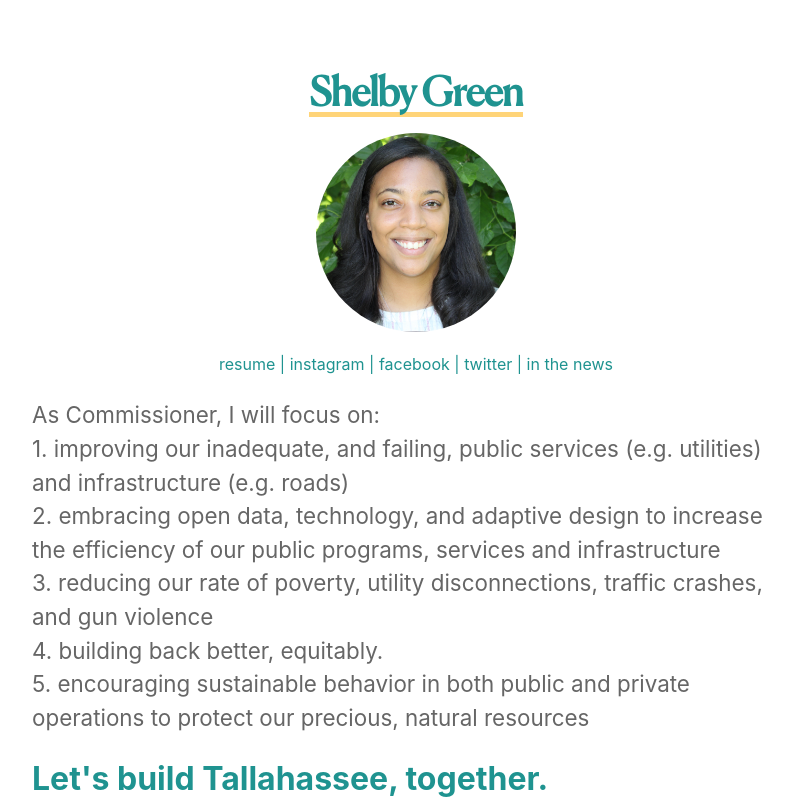
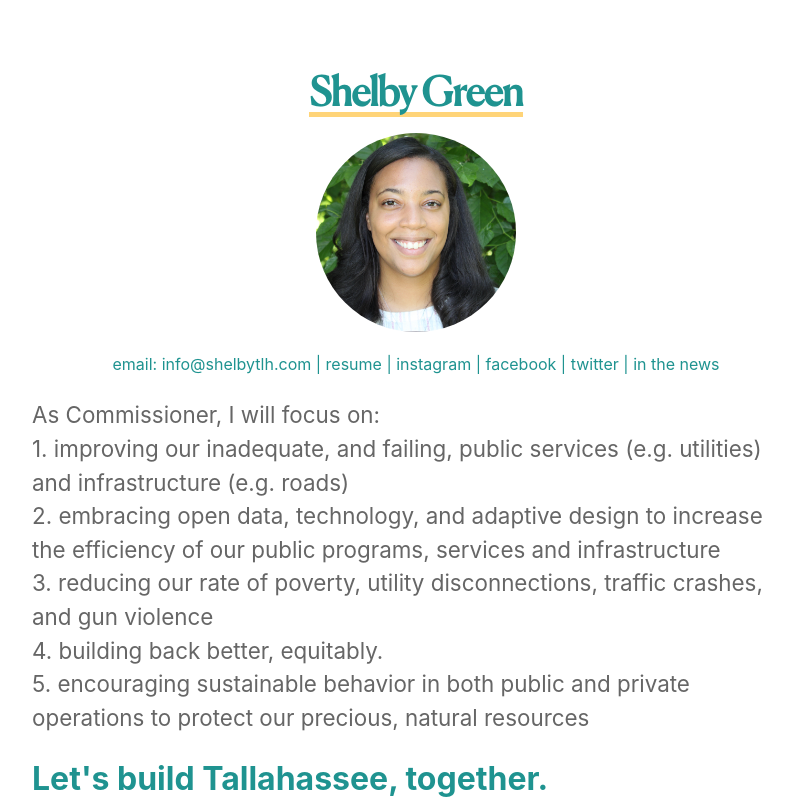
Before and after one commit to shelbygreen/campaign, a Next.js app: page / in a window 1280 px wide. Shown: the top 800 px of the page, without its empty margins (224-1017 px from the left). Built offline with nearby package versions, Linux system fonts and the light colour scheme.

Commit message:
added info email

```diff
--- a/pages/index.js
+++ b/pages/index.js
@@ -33,7 +33,7 @@ export default function Home({allPostsData}) {
       {/* introduction  */}
       {/* <p className={utilStyles.headingLg}>Hi, I'm Shelby, and I want to represent <i>you</i> as Tallahassee's next City Commissioner (Seat 5).</p>
       <p className={utilStyles.headingLg}>As a policy analyst, researcher, and software developer, I know how to develop innovative and data-driven policies that will transform Tallahassee into an affordable, integrated, sustainable, and efficient City that works for all of us. </p> */}
-      <p className={utilStyles.tiny}><a href="https://drive.google.com/file/d/1F6qLEWs0egcIYQFTFj8AdnAkSYuBVNFX/view">resume</a> | <a href="https://instagram.com/shelbytlh">instagram</a> | <a href="https://facebook.com/shelbytlh">facebook</a> | <a href="https://twitter.com/shelbytlh">twitter</a> | <a href="https://www.google.com/search?q=%22shelby+green%22+%22tallahassee%22+%22news%22&oq=%22shelby+green%22+%22tallahassee%22+%22news%22">in the news</a></p>
+      <p className={utilStyles.tiny}><a href="https://drive.google.com/file/d/1F6qLEWs0egcIYQFTFj8AdnAkSYuBVNFX/view">email: info@shelbytlh.com | resume</a> | <a href="https://instagram.com/shelbytlh">instagram</a> | <a href="https://facebook.com/shelbytlh">facebook</a> | <a href="https://twitter.com/shelbytlh">twitter</a> | <a href="https://www.google.com/search?q=%22shelby+green%22+%22tallahassee%22+%22news%22&oq=%22shelby+green%22+%22tallahassee%22+%22news%22">in the news</a></p>
       <p className={utilStyles.headingMd}>As Commissioner, I will focus on:
       <br/>
       1. improving our inadequate, and failing, public services (e.g. utilities) and infrastructure (e.g. roads) <br/>
```
